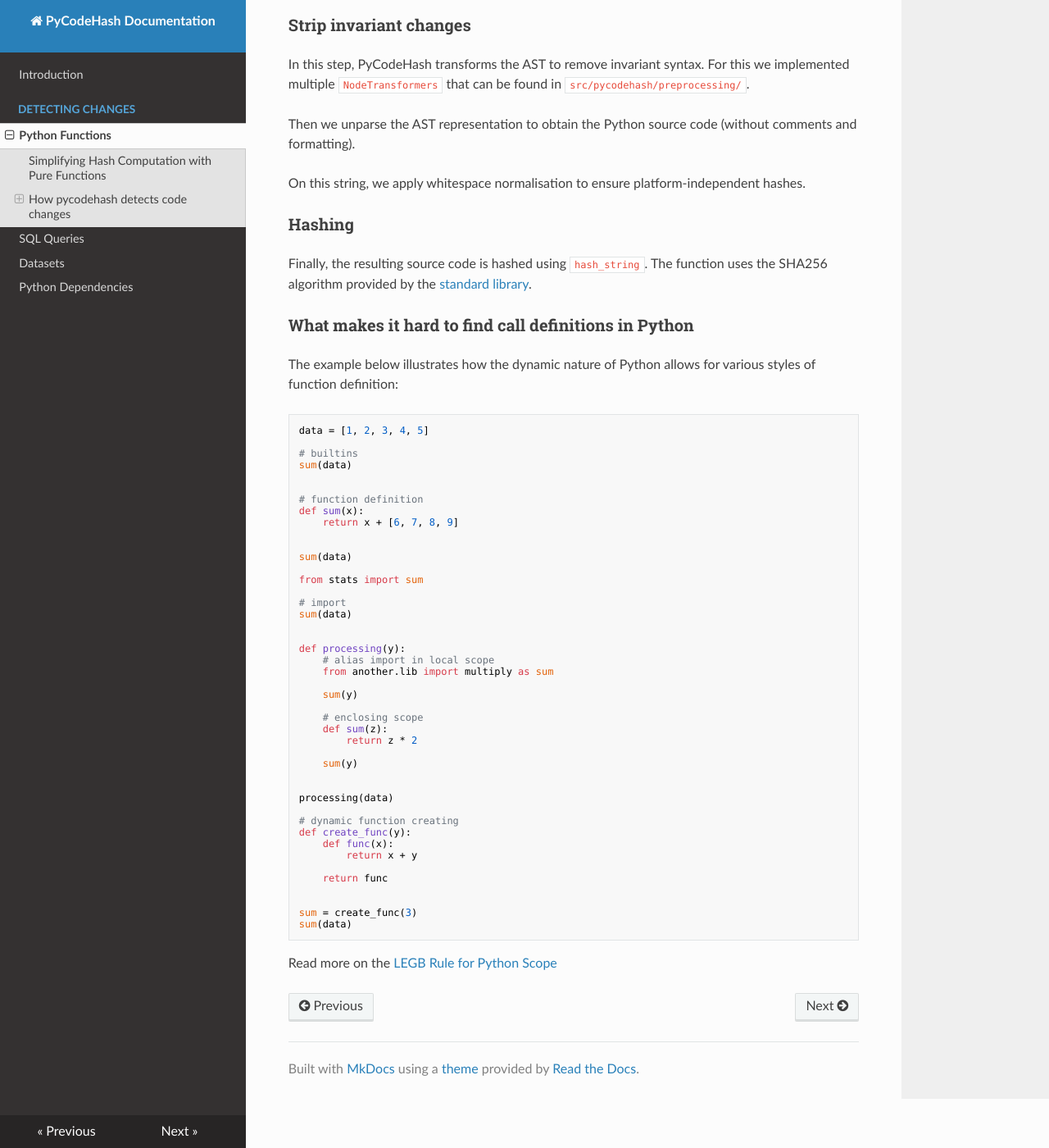
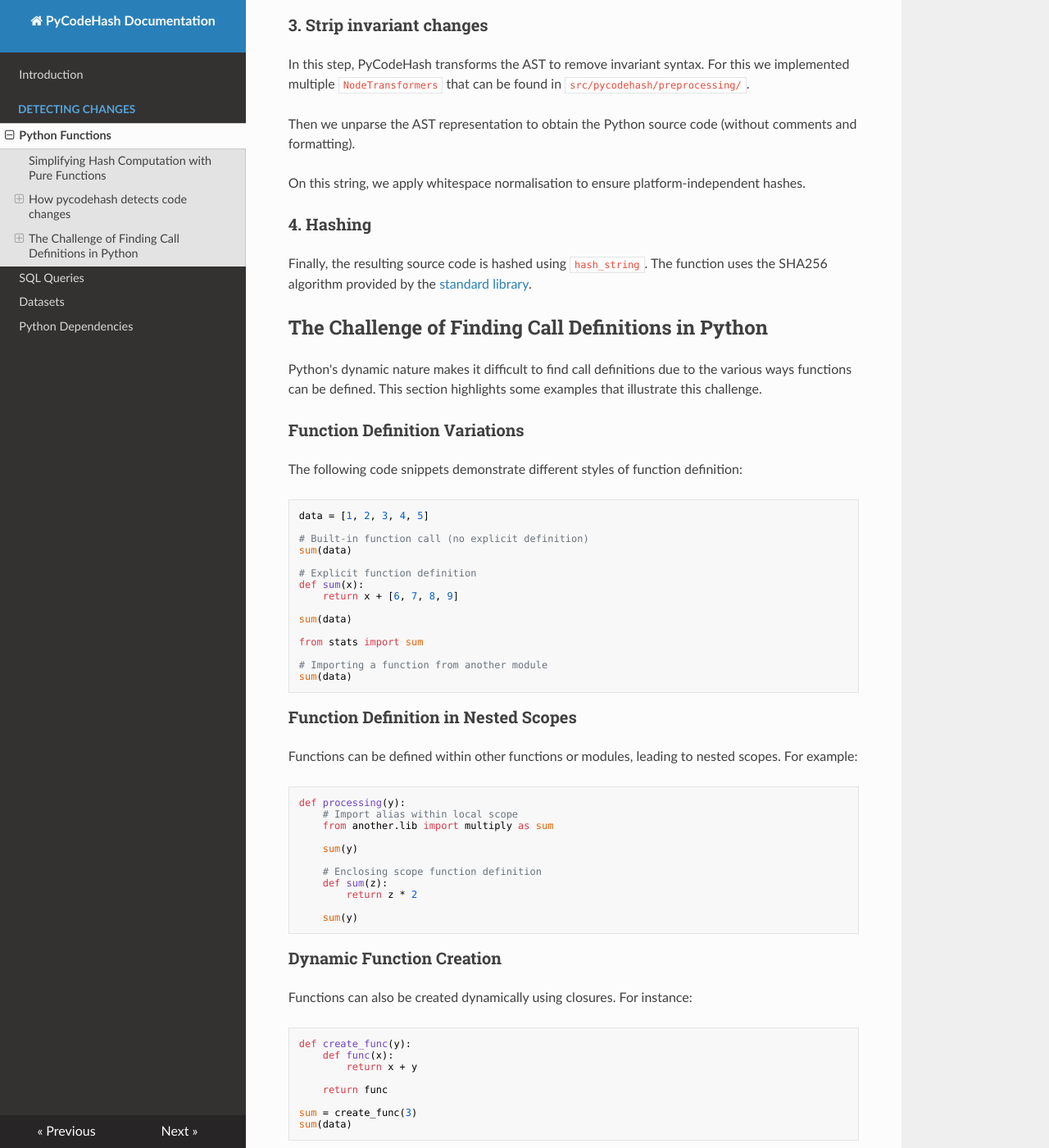
Before and after one commit to pycodehash/pycodehash, an MkDocs documentation site: the page built from docs/python_functions.md, in a window 1280 px wide and 1400 px high, scrolled down 2451 px. Shown: the whole window at 82% size. Built offline with MkDocs 1.6.1, drawn with Linux system fonts in a browser that asks for light colours; nearby versions of some CDN libraries; some of the changed text lies outside the part shown.

Commit message:
DOC: extend the challenges of python scope section

````diff
--- a/docs/python_functions.md
+++ b/docs/python_functions.md
@@ -109,7 +109,7 @@ def shift_left(x):
 The implementation builds on [`rope`], an advanced open-source Python refactoring library.
 This package performs a lot of heavy lifting. See the section "What makes it hard to find call definitions in Python" for details.
 
-### Strip invariant changes
+### 3. Strip invariant changes
 
 In this step, PyCodeHash transforms the AST to remove invariant syntax.
 For this we implemented multiple `NodeTransformers` that can be found in `src/pycodehash/preprocessing/`.
@@ -118,64 +118,78 @@ Then we unparse the AST representation to obtain the Python source code (without
 
 On this string, we apply whitespace normalisation to ensure platform-independent hashes.
 
-### Hashing
+### 4. Hashing
 
 Finally, the resulting source code is hashed using `hash_string`.
 The function uses the SHA256 algorithm provided by the [standard library](https://docs.python.org/3/library/hashlib.html).
 
-### What makes it hard to find call definitions in Python
+## The Challenge of Finding Call Definitions in Python
 
-The example below illustrates how the dynamic nature of Python allows for various styles of function definition:
+Python's dynamic nature makes it difficult to find call definitions due to
+the various ways functions can be defined. This section highlights some
+examples that illustrate this challenge.
 
+### Function Definition Variations
+
+The following code snippets demonstrate different styles of function
+definition:
 ```python
 data = [1, 2, 3, 4, 5]
 
-# builtins
+# Built-in function call (no explicit definition)
 sum(data)
 
-
-# function definition
+# Explicit function definition
 def sum(x):
     return x + [6, 7, 8, 9]
-
 
 sum(data)
 
 from stats import sum
 
-# import
+# Importing a function from another module
 sum(data)
+```
 
+### Function Definition in Nested Scopes
 
+Functions can be defined within other functions or modules, leading to
+nested scopes. For example:
+
+```python
 def processing(y):
-    # alias import in local scope
+    # Import alias within local scope
     from another.lib import multiply as sum
 
     sum(y)
 
-    # enclosing scope
+    # Enclosing scope function definition
     def sum(z):
         return z * 2
 
     sum(y)
+```
 
+### Dynamic Function Creation
 
-processing(data)
-
-# dynamic function creating
+Functions can also be created dynamically using closures. For instance:
+```python
 def create_func(y):
     def func(x):
         return x + y
 
     return func
 
-
 sum = create_func(3)
 sum(data)
 ```
 
-Read more on the [LEGB Rule for Python Scope](https://realpython.com/python-scope-legb-rule/#using-the-legb-rule-for-python-scope)
+Understanding these variations is crucial for effectively resolving call
+definitions in Python.
+
+Read more about the [LEGB Rule for Python Scope] to better grasp how scope and naming work in Python.
 
 [pure functions]: https://en.wikipedia.org/wiki/Pure_function
 [`mr-proper`]: https://github.com/best-doctor/mr_proper
 [`rope`]: https://github.com/python-rope/rope
+[LEGB Rule for Python Scope]: https://realpython.com/python-scope-legb-rule/#using-the-legb-rule-for-python-scope
````
Also changed, not shown: other parts of docs/python_functions.md (+2 -2 lines).
